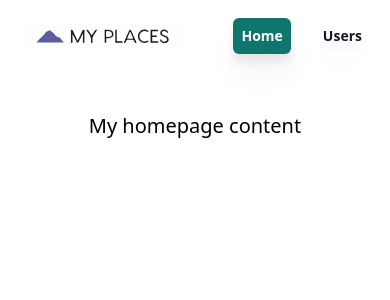
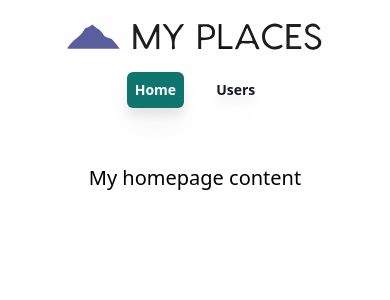
Before and after one commit to nidhish-nayak/crud-places-app, a React (Vite) app in the folder client/: page / in a window 390 px wide. Shown: the top 300 px of the page. Built offline with nearby package versions, Linux system fonts and the light colour scheme.

Commit message:
Fixed logo margin and padding issue on screen < 300px width

```diff
--- a/client/src/shared/components/Navbar.component.jsx
+++ b/client/src/shared/components/Navbar.component.jsx
@@ -3,9 +3,9 @@ import { Link, Outlet } from 'react-router-dom';
 const Navbar = () => {
     return (
         <div>
-            <div className='flex items-center justify-between p-2'>
-                <img className="object-scale-down p-4 h-14 sm:h-16" src="../../../logo-light.svg" alt="Logo" />
-                <ul className='flex font-sans'>
+            <div className='flex-row items-center justify-between p-2 sm:flex'>
+                <img className="object-scale-down mx-auto sm:mx-0 sm:p-4 h-14 sm:h-16" src="../../../logo-light.svg" alt="Logo" />
+                <ul className='flex justify-center m-2 font-sans sm:justify-normal sm:m-0'>
                     <Link className="p-2 mx-3 text-sm font-semibold text-white transition-all ease-linear bg-teal-700 rounded-md cursor-pointer duration-250 lg:text-base drop-shadow-xl hover:bg-teal-200 hover:text-gray-900 lg:mx-5 lg:py-2 lg:px-3" to="/">Home</Link>
                     <Link className="p-2 mx-3 text-sm font-semibold text-gray-900 transition-all ease-linear rounded-md cursor-pointer duration-250 lg:text-base drop-shadow-xl hover:bg-teal-700 hover:text-gray-100 lg:mx-5 lg:mr-11 lg:py-2 lg:px-3" to="/user">Users</Link>
                 </ul>
```
